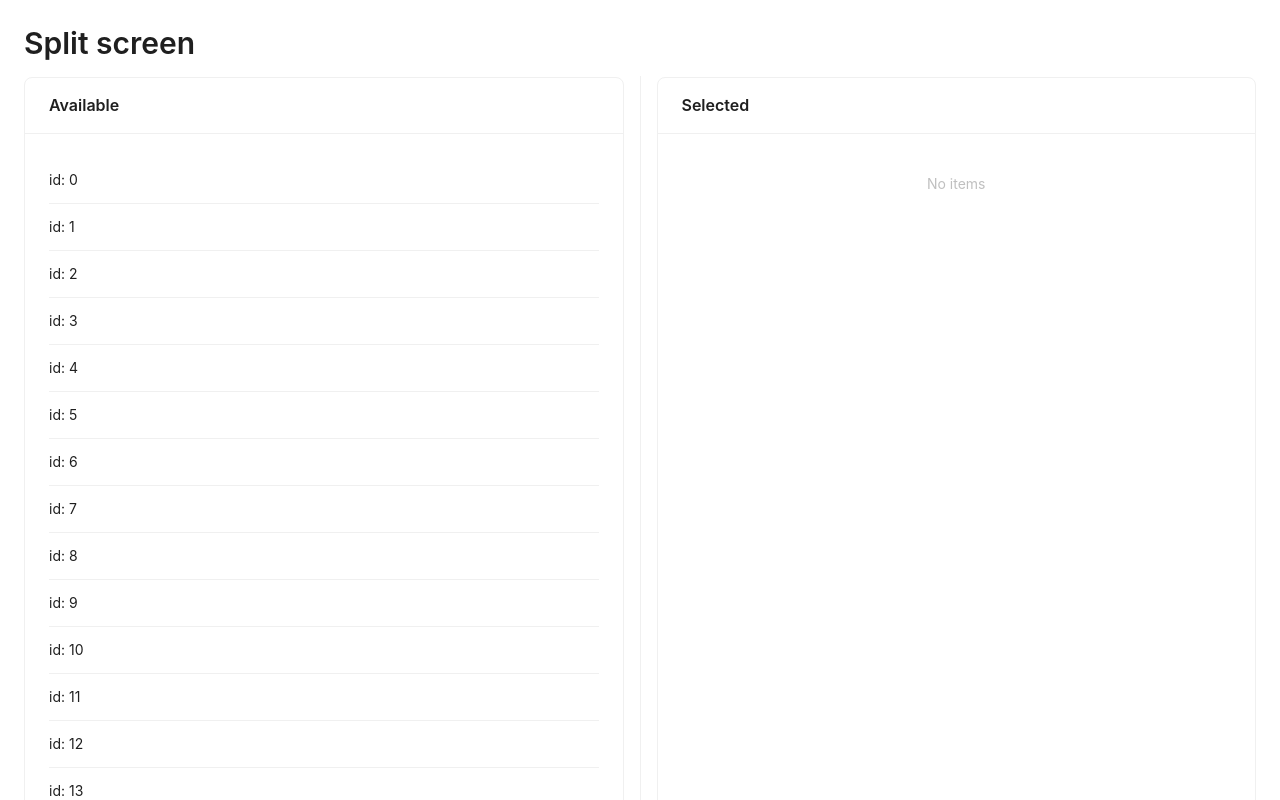
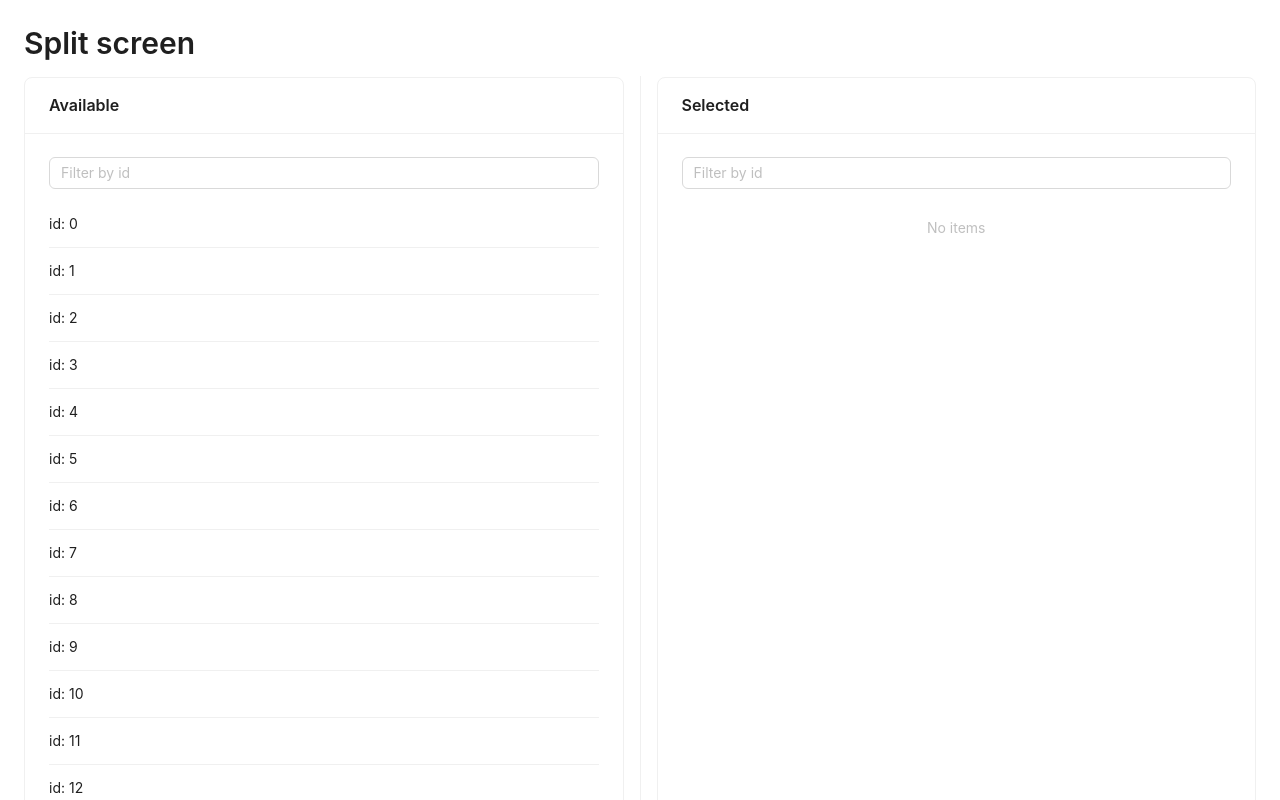
Before and after one commit to ArturOkhinko/frontend-digital-solutions, a React (Vite) app: page / in a window 1280 px wide. Shown: the top 800 px of the page. Built offline with nearby package versions, Linux system fonts and the light colour scheme.

Commit message:
Add filtering functionality to ItemPanel component

```diff
--- a/src/components/ItemPanel.tsx
+++ b/src/components/ItemPanel.tsx
@@ -1,4 +1,5 @@
-import { Card, List } from 'antd';
+import { useMemo, useState } from 'react';
+import { Card, Input, List } from 'antd';
 
 interface ItemPanelProps {
   title: string;
@@ -9,10 +10,28 @@ interface ItemPanelProps {
 }
 
 function ItemPanel({ title, ids, onItemClick, testId, itemTestIdPrefix }: ItemPanelProps) {
+  const [filter, setFilter] = useState('');
+
+  const visibleIds = useMemo(() => {
+    const query = filter.trim();
+    if (!query) {
+      return ids;
+    }
+    return ids.filter((id) => String(id).includes(query));
+  }, [ids, filter]);
+
   return (
     <Card title={title} style={{ flex: 1 }} data-testid={testId}>
+      <Input
+        allowClear
+        placeholder="Filter by id"
+        value={filter}
+        onChange={(event) => setFilter(event.target.value)}
+        style={{ marginBottom: 12 }}
+        data-testid={`${testId}-filter`}
+      />
       <List
-        dataSource={ids}
+        dataSource={visibleIds}
         locale={{ emptyText: 'No items' }}
         renderItem={(id) => (
           <List.Item
```
